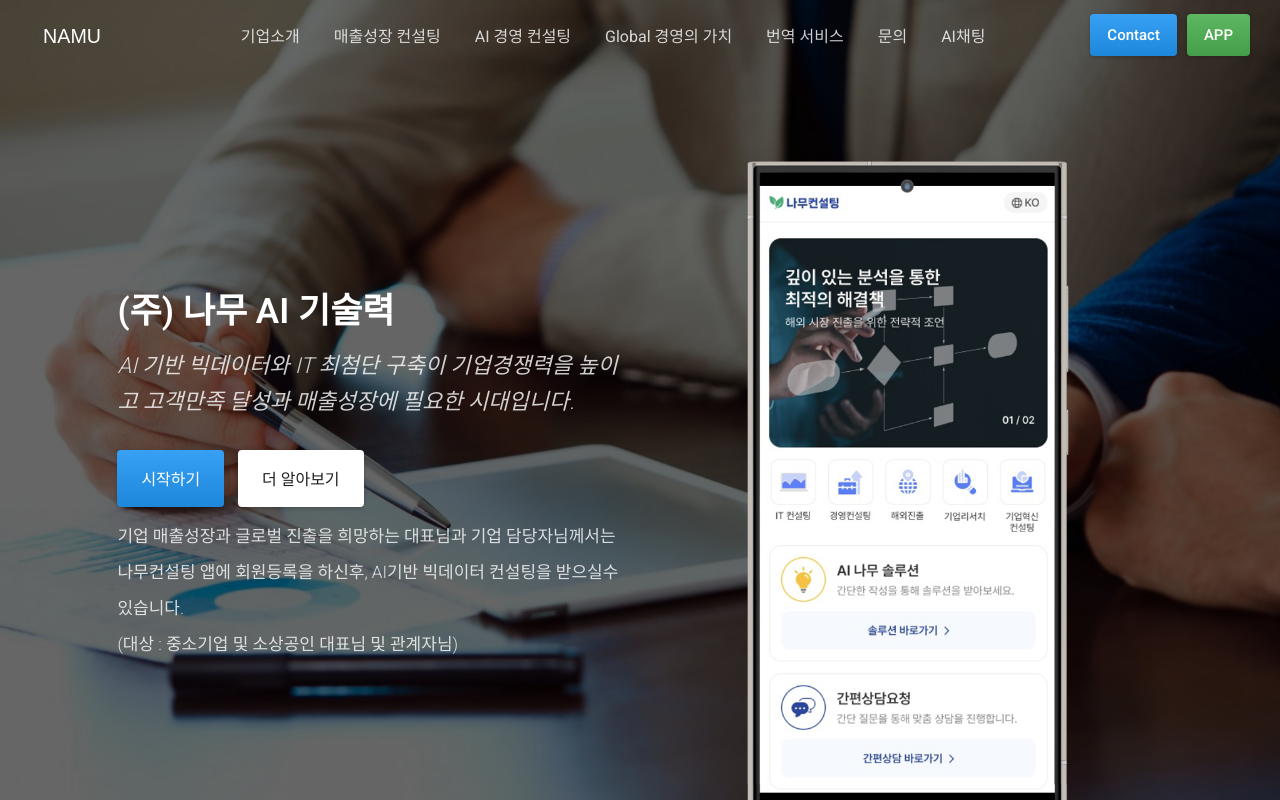
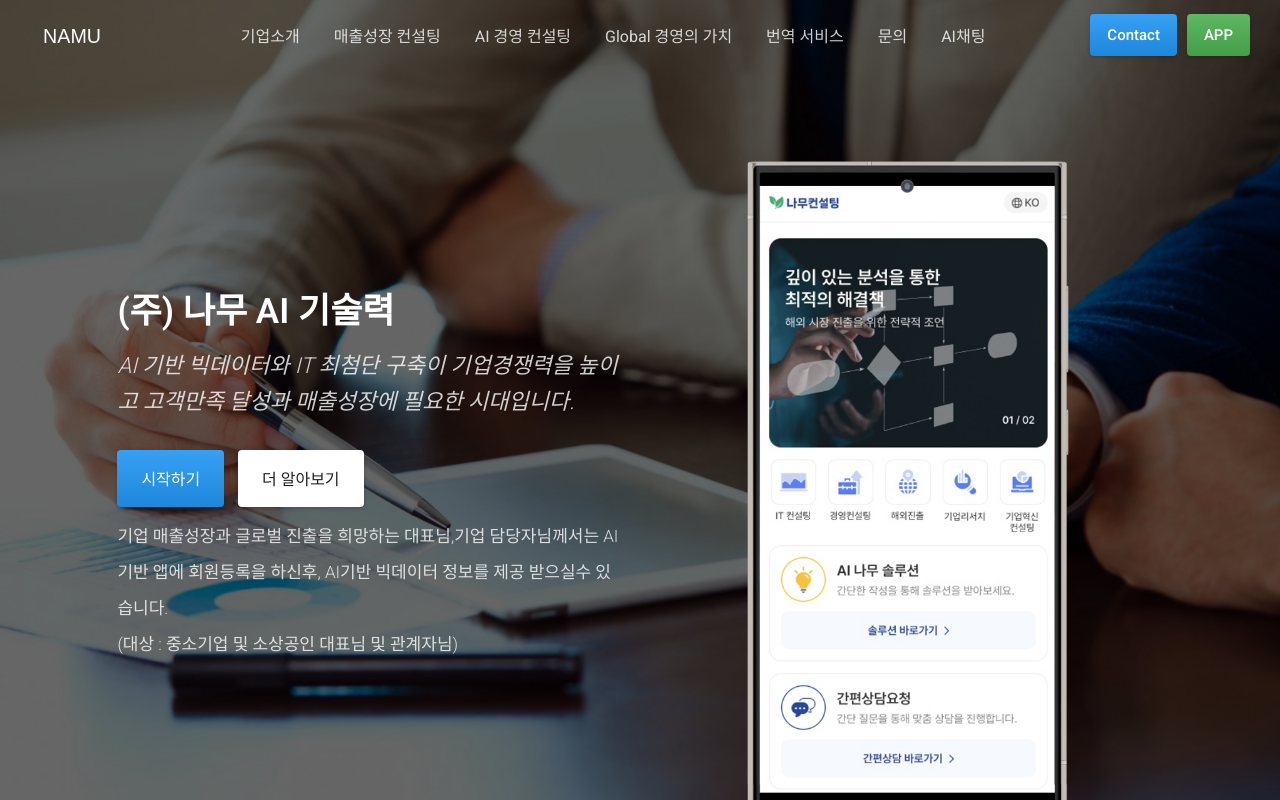
Before and after one commit to Mason-Koo/HTML_with_AI-chat, a website: page index.html in a window 1280 px wide. Drawn offline with Linux system fonts and the light colour scheme.

Commit message:
Update index.html

```diff
--- a/index.html
+++ b/index.html
@@ -133,7 +133,7 @@
               <a class="button blue gradient ae-3 fromCenter cropLeft" href="https://play.google.com/store/search?q=%EC%A3%BC%EC%8B%9D%ED%9A%8C%EC%82%AC%EB%82%98%EB%AC%B4&c=apps&hl=ko"target="_blank">시작하기</a>
               <a class="button white ae-4 fromCenter" href="#AI 경영 컨설팅" >더 알아보기</a>
 
-              <p class="ae-2 fromLeft"><span class="opacity-8"> <small>기업 매출성장과 글로벌 진출을 희망하는 대표님과 기업 담당자님께서는 나무컨설팅 앱에 회원등록을 하신후, AI기반 빅데이터 컨설팅을 받으실수 있습니다.<br> (대상 : 중소기업 및 소상공인 대표님 및 관계자님)</small></p>
+              <p class="ae-2 fromLeft"><span class="opacity-8"> <small>기업 매출성장과 글로벌 진출을 희망하는 대표님,기업 담당자님께서는 AI기반 앱에 회원등록을 하신후, AI기반 빅데이터 정보를 제공 받으실수 있습니다.<br> (대상 : 중소기업 및 소상공인 대표님 및 관계자님)</small></p>
 
 
             </li>
```
